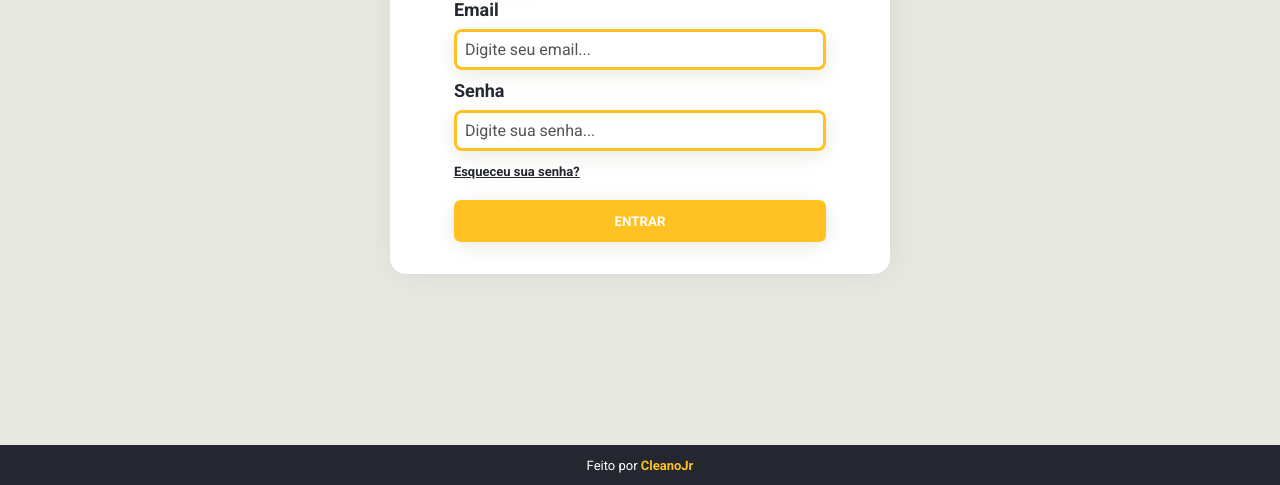
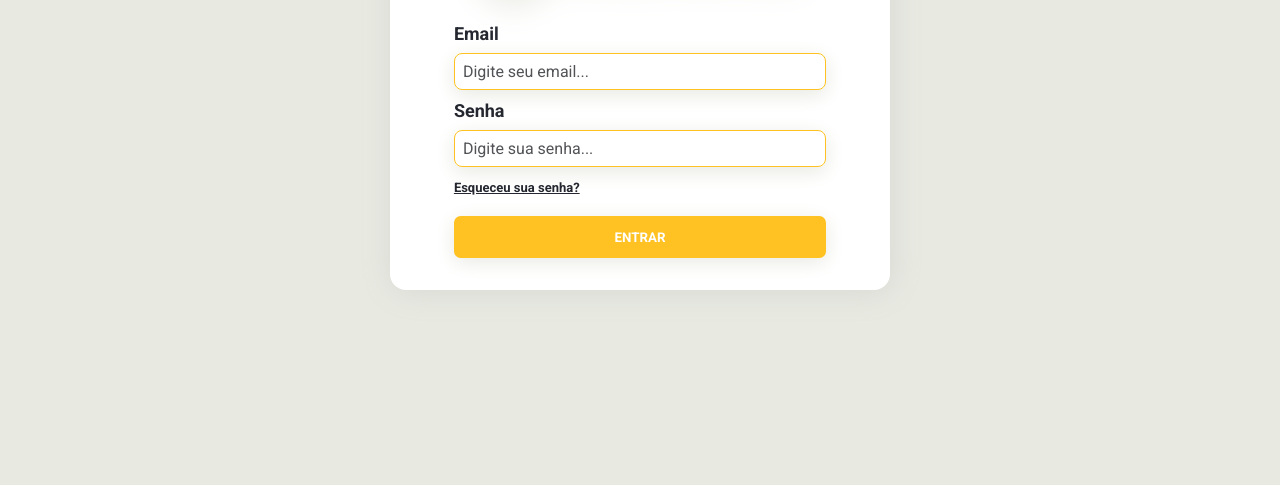
Before and after one commit to CleanoJr/SisEnactus, a plain HTML site: page index.html in a window 1280 px wide. Shown: the part 315-800 px from the top of the page. Drawn offline with Linux system fonts and the light colour scheme.

Commit message:
ajustes css login

```diff
--- /dev/null
+++ b/css/login.css
@@ -0,0 +1,116 @@
+@import url('https://fonts.googleapis.com/css2?family=Roboto:wght@400;700&display=swap');
+
+/*------ Variaveis ------*/
+:root {
+    --cor-01: #FFC222;
+    --cor-02: #3B4654;
+    --cor-03: #30333C;
+    --cor-04: #24272f;
+    --cor-05: #E8EAE2;
+    --cor-06: #FFF;
+    --cor-07: #515356;
+}
+
+* {
+    margin: 0;
+    padding: 0;
+    box-sizing: border-box;
+    font-family:'Roboto', sans-serif;
+    /* border: 1px solid red; */
+
+}
+
+/*------ main (Conteúdo Principal) ------*/
+main {
+    height: 100vh;
+    background: var(--cor-05);
+    display: flex;
+    justify-content: center;
+    align-items: center;
+}
+
+
+#form-login {
+    width: 60vw;
+    max-width: 500px;
+    display: flex;
+    align-items: center;
+    justify-content:center;
+    flex-direction: column;
+    padding: 2em 2.7em;
+    background: var(--cor-06);
+    border-radius: 1em;
+    box-shadow: .1em .1em 2em #d6d7d1;
+    /* border: 1px solid blue; */
+}
+
+#logo {
+    width: 80%;
+    height: auto;
+    margin-bottom: 1.5em;
+    filter: drop-shadow(0 1em 1em var(--cor-05));
+}
+
+form {
+    width: 90%;
+}
+
+form fieldset{
+    width: 100%;
+    display: flex;
+    flex-direction: column;
+    align-items: flex-start;
+    justify-content: center;
+    border: none;
+    margin: 10px 0;
+    /* border: 1px solid red; */
+}
+
+fieldset input {
+    width: 100%;
+    border: .1em solid var(--cor-01);
+    border-radius: .5em;
+    padding: .5em;
+    background: none;
+    color: var(--cor-04);
+    font-size: medium;
+    box-shadow: 0 5px 20px var(--cor-05);
+    outline: none;
+    box-sizing: border-box;
+}
+
+fieldset input::placeholder {
+    color: var(--cor-07);
+}
+
+fieldset label {
+    color: var(--cor-04);
+    margin-bottom: .5em;
+    font-size:large;
+    font-weight: 700;
+}
+
+#bt-login {
+    width: 100%;
+    padding: 1em;
+    margin: 1.5em 0 .03em;
+    border: none;
+    border-radius: .5em;
+    outline: none;
+    text-transform: uppercase;
+    font-weight: 700;
+    color: var(--cor-06);
+    background: var(--cor-01);
+    cursor: pointer;
+    box-shadow: 0 .3em 1.5em var(--cor-05);
+}
+
+#bt-login:hover {
+    background: #e1aa1e;
+}
+
+form #esqueceu-senha {
+    color: var(--cor-04);
+    font-size: small;
+    font-weight: bold;
+}
--- a/index.html
+++ b/index.html
@@ -4,7 +4,7 @@
     <meta charset="UTF-8" />
     <meta name="viewport" content="width=device-width, initial-scale=1.0" />
     <title>SisEnactus | Login</title>
-    <link rel="stylesheet" href="./css/style.css" />
+    <link rel="stylesheet" href="./css/login.css" />
     <link rel="apple-touch-icon" sizes="180x180" href="assets/icone/apple-touch-icon.png" />
     <link rel="icon" type="image/png" sizes="32x32" href="assets/icone/favicon-32x32.png" />
     <link rel="icon" type="image/png" sizes="16x16" href="assets/icone/favicon-16x16.png" />
@@ -50,8 +50,8 @@
     </main>
 
     <!-- Rodapé -->
-    <footer>
+    <!-- <footer>
       <p>Feito por <strong>CleanoJr</strong></p>
-    </footer>
+    </footer> -->
   </body>
 </html>
```
Also changed, not shown: css/index.css (renamed from css/style.css), 1 other file.
